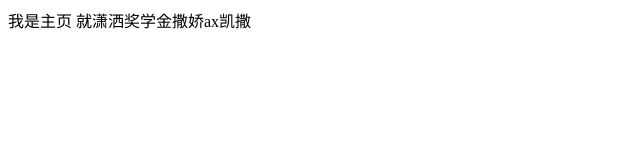
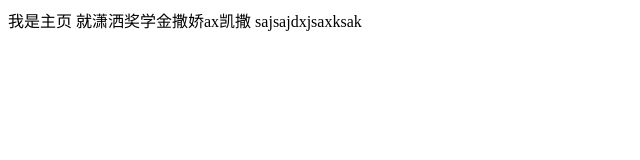
Before and after one commit to zhangjing624123/360tcb, a website: page src/index.html in a window 1280 px wide. Shown: the whole page, without its empty margins (0-640 px from the left). Drawn offline with Linux system fonts and the light colour scheme.

Commit message:
push package

```diff
--- a/src/index.html
+++ b/src/index.html
@@ -7,5 +7,6 @@
 	<body>
 		我是主页
 		就潇洒奖学金撒娇ax凯撒
+		sajsajdxjsaxksak
 	</body>
 </html>
```
Also changed, not shown: package.json (added, +16 -0 lines).
